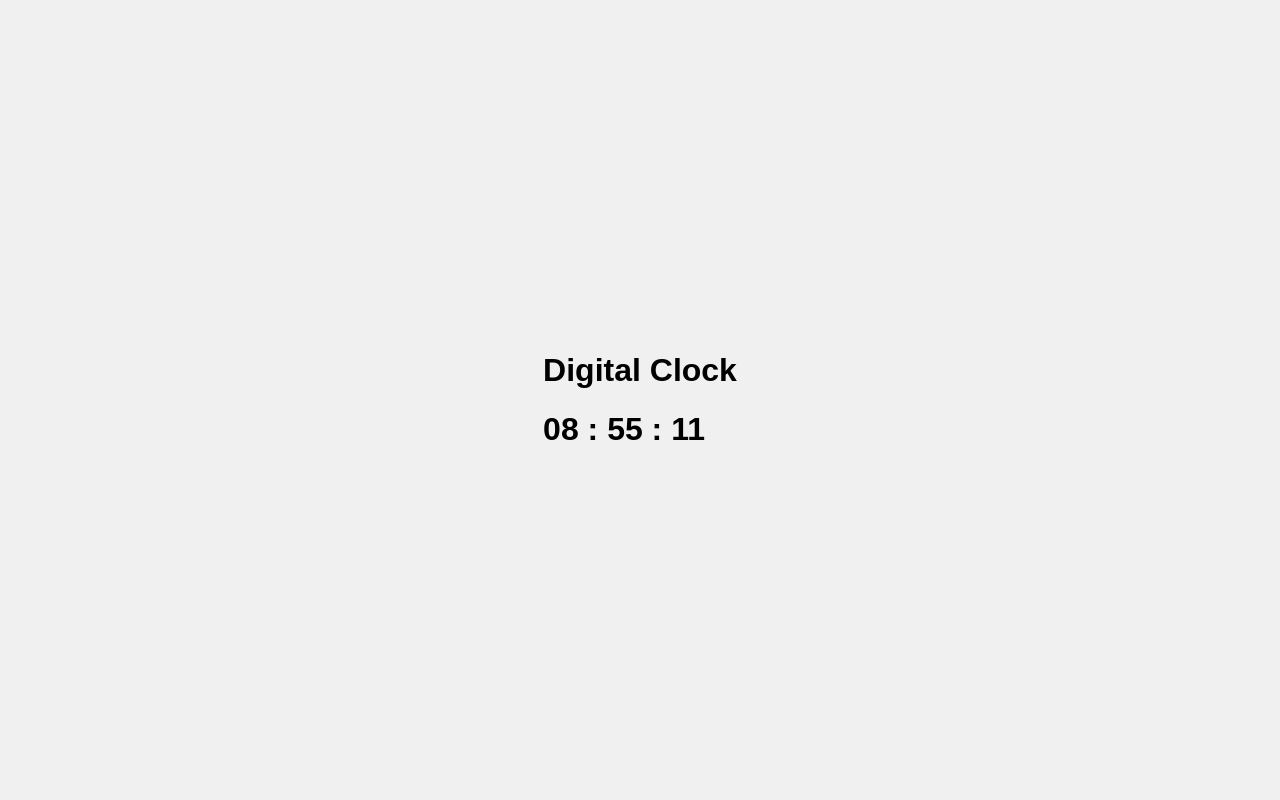
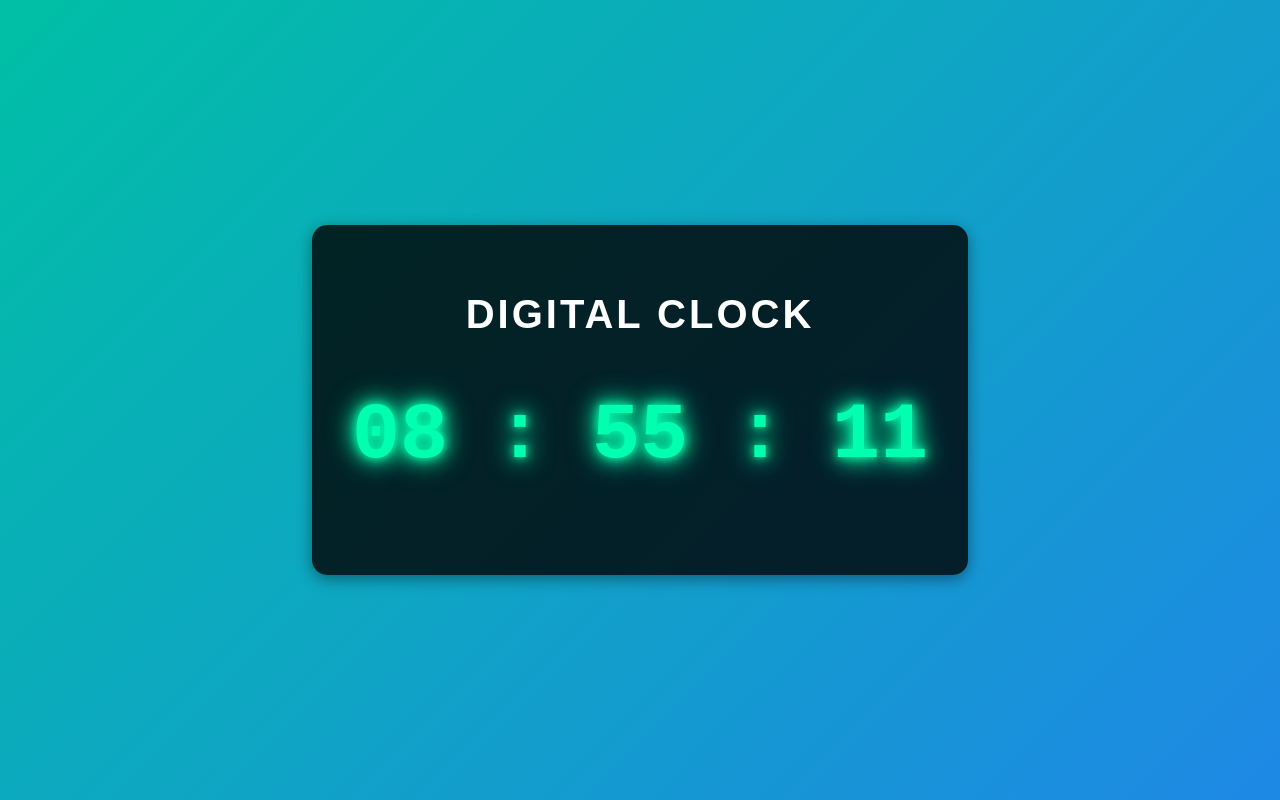
Before and after one commit to Dashpinder/Digital-Clock, a plain HTML site: page index.html in a window 1280 px wide. Drawn offline with Linux system fonts and the light colour scheme.

Commit message:
Update style.css

```diff
--- a/style.css
+++ b/style.css
@@ -1,50 +1,33 @@
-/* styles.css */
 body {
-  font-family: Arial, sans-serif;
-  margin: 0;
-  padding: 0;
-  display: flex;
-  justify-content: center;
-  align-items: center;
-  height: 100vh;
-  background-color: #f0f0f0;
+    font-family: 'Arial', sans-serif;
+    background: linear-gradient(135deg, #00bfa5, #1e88e5);
+    display: flex;
+    justify-content: center;
+    align-items: center;
+    height: 100vh;
+    margin: 0;
 }
 
-.slider {
-  position: relative;
-  width: 80%;
-  max-width: 700px;
-  overflow: hidden;
+.container {
+    text-align: center;
+    background-color: rgba(0, 0, 0, 0.8);
+    padding: 40px;
+    border-radius: 15px;
+    box-shadow: 0px 4px 15px rgba(0, 0, 0, 0.4);
 }
 
-.slides {
-  display: flex;
-  transition: transform 0.5s ease-in-out;
-
+.container h1:first-child {
+    color: #ffffff;
+    font-size: 2.5rem;
+    margin-bottom: 20px;
+    text-transform: uppercase;
+    letter-spacing: 3px;
 }
 
-.slides img {
-  height: 100vh;
-  width: 100vw;
-  border-radius: 10px;
+#clockTimer {
+    color: #00ffae;
+    font-size: 5rem;
+    font-weight: bold;
+    font-family: 'Courier New', Courier, monospace;
+    text-shadow: 0 0 10px #00ffae, 0 0 20px #00ffae, 0 0 30px #00ffae;
 }
-
-.prev, .next {
-  position: absolute;
-  top: 50%;
-  transform: translateY(-50%);
-  background-color: rgba(0, 0, 0, 0.5);
-  color: white;
-  padding: 10px;
-  border: none;
-  cursor: pointer;
-  border-radius: 50%;
-}
-
-.prev {
-  left: 10px;
-}
-
-.next {
-  right: 10px;
-}
```
